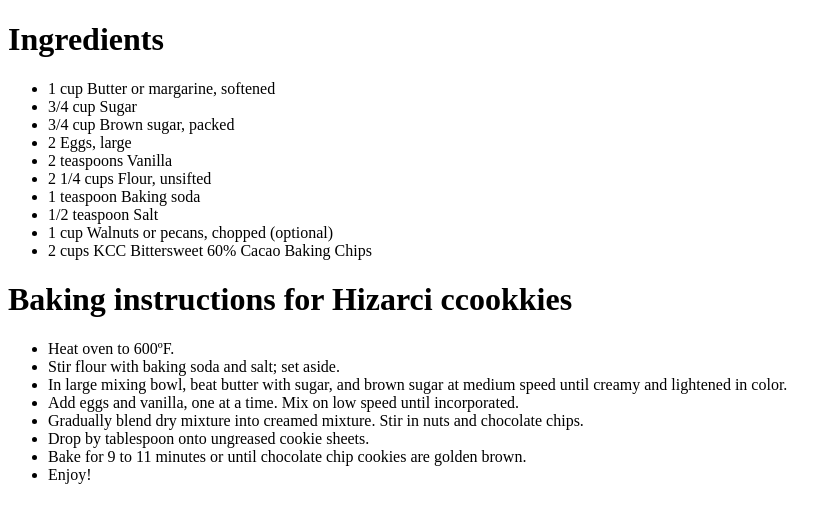
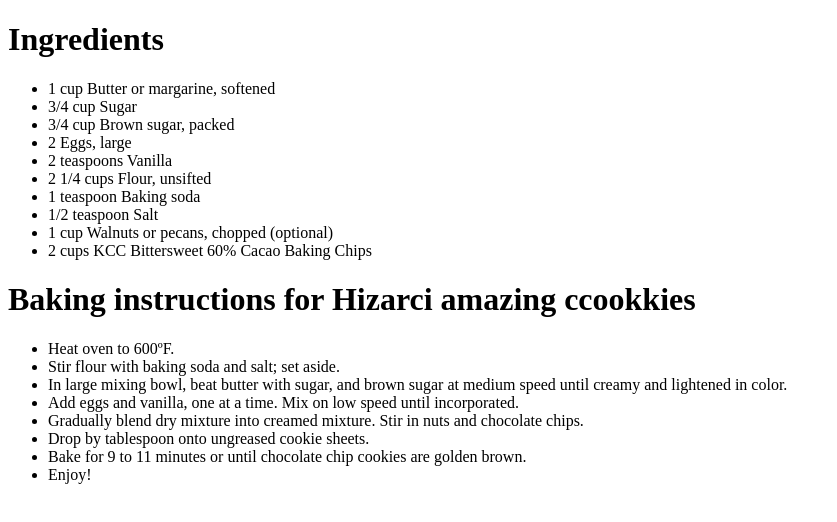
Before and after one commit to berkanhizarci/demo3, a plain HTML site: page secret recipe.htm in a window 1280 px wide. Shown: the whole page, without its empty margins (0-837 px from the left). Drawn offline with Linux system fonts and the light colour scheme.

Commit message:
Update secret recipe.htm

```diff
--- a/secret recipe.htm
+++ b/secret recipe.htm
@@ -15,7 +15,7 @@
 <li>1 cup Walnuts or pecans, chopped (optional)</li>
 <li>2 cups KCC Bittersweet 60% Cacao Baking Chips</li>
 </ul>
-<h1>Baking instructions for Hizarci ccookkies</h1>
+<h1>Baking instructions for Hizarci amazing ccookkies</h1>
 <ul>
 <li>Heat oven to 600ºF.</li>
 <li>Stir flour with baking soda and salt; set aside.</li>
```
